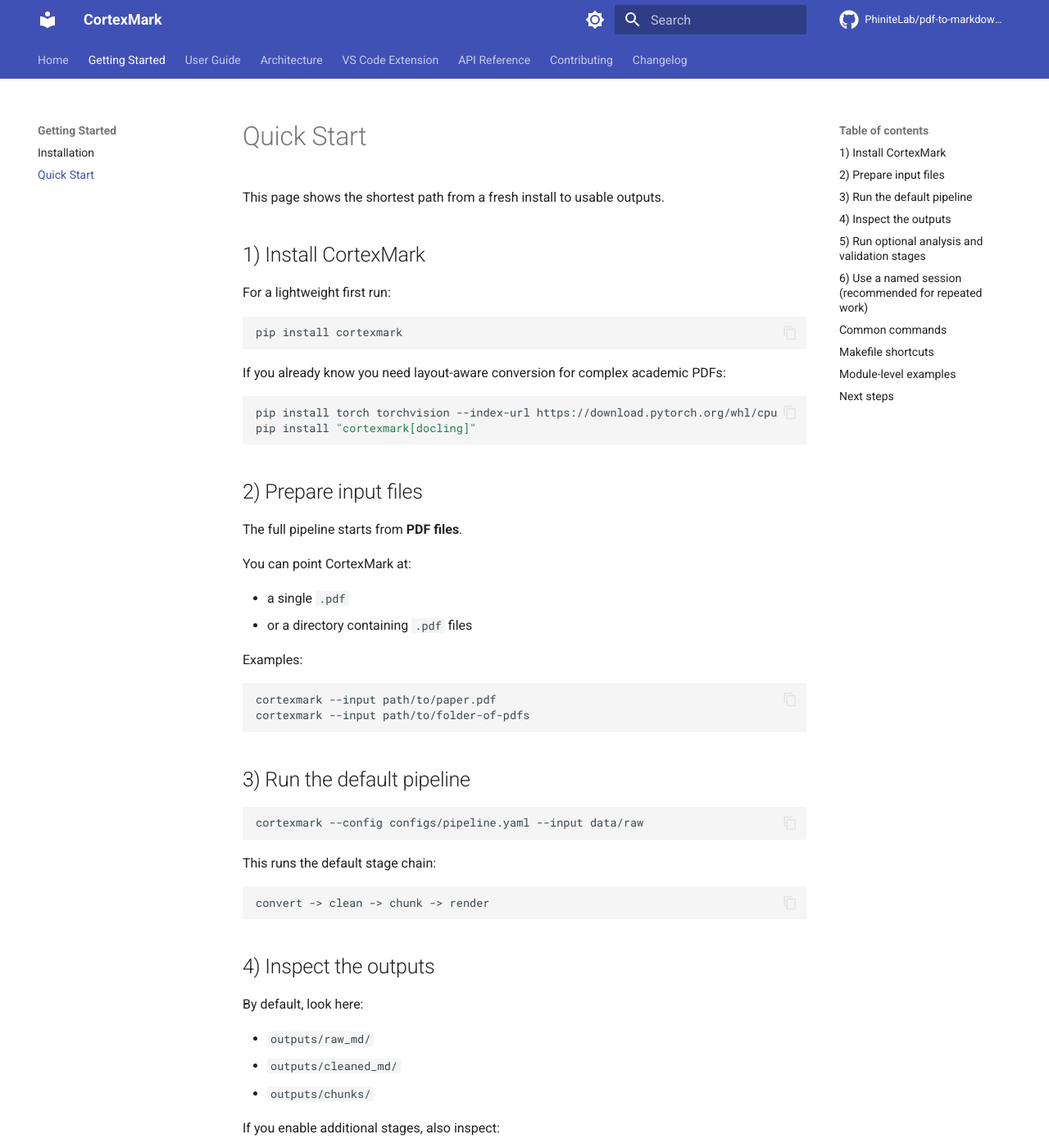
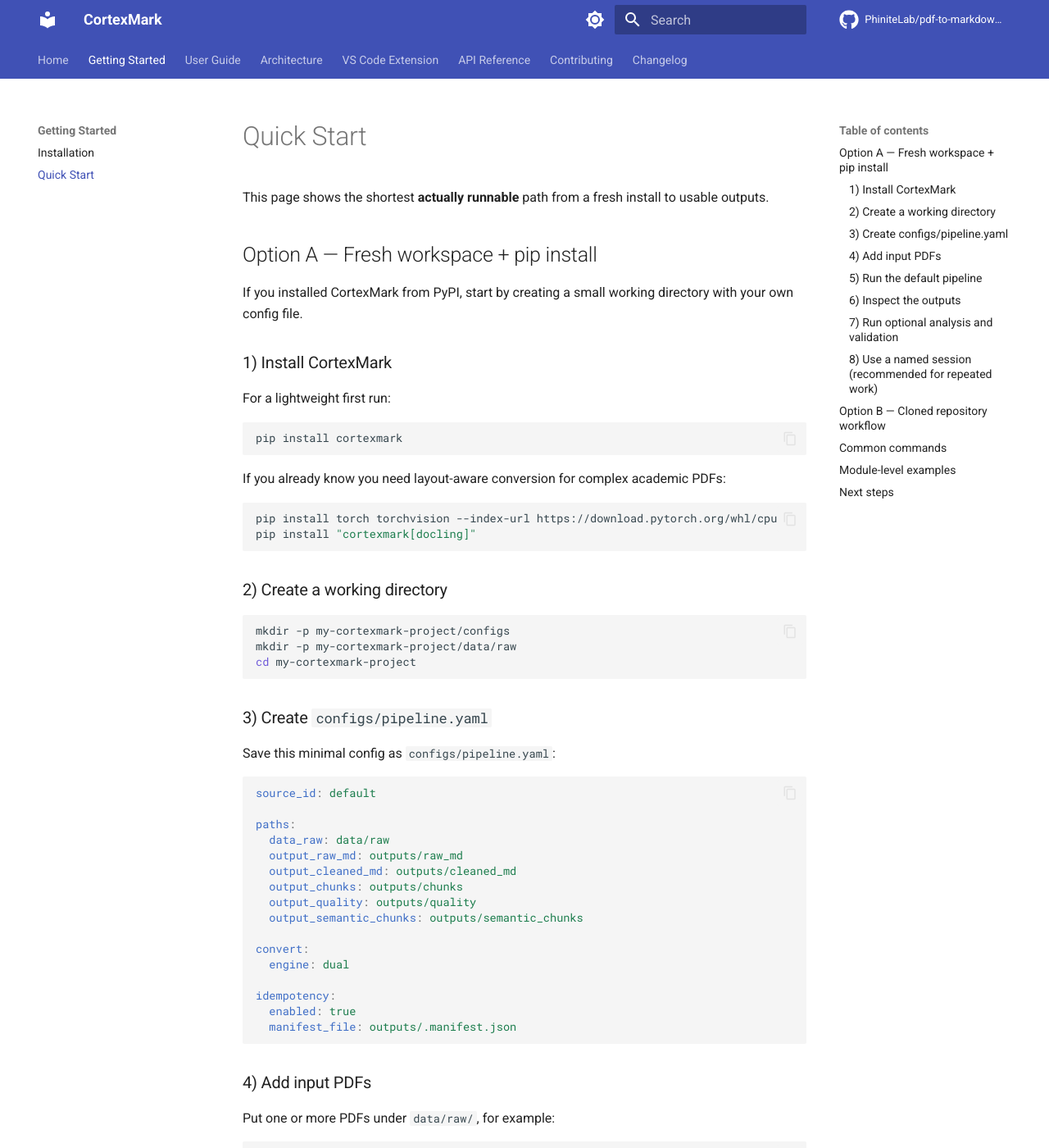
Before and after one commit to PhiniteLab/pdf-to-markdown-pipeline, an MkDocs documentation site: the page built from docs/getting-started/quickstart.md, in a window 1280 px wide and 1400 px high. Shown: the whole window at 82% size. Built offline with MkDocs 1.6.1 and Material for MkDocs 9.7.7, drawn with Linux system fonts in a browser that asks for light colours; comment, search, counter and statistics services are not loaded; some of the changed text lies outside the part shown.

````diff
--- a/docs/getting-started/quickstart.md
+++ b/docs/getting-started/quickstart.md
@@ -1,9 +1,12 @@
-
 # Quick Start
 
-This page shows the shortest path from a fresh install to usable outputs.
+This page shows the shortest **actually runnable** path from a fresh install to usable outputs.
 
-## 1) Install CortexMark
+## Option A — Fresh workspace + pip install
+
+If you installed CortexMark from PyPI, start by creating a small working directory with your own config file.
+
+### 1) Install CortexMark
 
 For a lightweight first run:
 
@@ -18,23 +21,49 @@
 pip install "cortexmark[docling]"
 ```
 
-## 2) Prepare input files
-
-The full pipeline starts from **PDF files**.
-
-You can point CortexMark at:
-
-- a single `.pdf`
-- or a directory containing `.pdf` files
-
-Examples:
+### 2) Create a working directory
 
 ```bash
-cortexmark --input path/to/paper.pdf
-cortexmark --input path/to/folder-of-pdfs
+mkdir -p my-cortexmark-project/configs
+mkdir -p my-cortexmark-project/data/raw
+cd my-cortexmark-project
 ```
 
-## 3) Run the default pipeline
+### 3) Create `configs/pipeline.yaml`
+
+Save this minimal config as `configs/pipeline.yaml`:
+
+```yaml
+source_id: default
+
+paths:
+  data_raw: data/raw
+  output_raw_md: outputs/raw_md
+  output_cleaned_md: outputs/cleaned_md
+  output_chunks: outputs/chunks
+  output_quality: outputs/quality
+  output_semantic_chunks: outputs/semantic_chunks
+
+convert:
+  engine: dual
+
+idempotency:
+  enabled: true
+  manifest_file: outputs/.manifest.json
+```
+
+### 4) Add input PDFs
+
+Put one or more PDFs under `data/raw/`, for example:
+
+```text
+my-cortexmark-project/
+├── configs/pipeline.yaml
+└── data/raw/
+    └── paper.pdf
+```
+
+### 5) Run the default pipeline
 
 ```bash
 cortexmark --config configs/pipeline.yaml --input data/raw
@@ -46,9 +75,9 @@
 convert -> clean -> chunk -> render
 ```
 
-## 4) Inspect the outputs
+### 6) Inspect the outputs
 
-By default, look here:
+Look here:
 
 - `outputs/raw_md/`
 - `outputs/cleaned_md/`
@@ -59,10 +88,10 @@
 - `outputs/semantic_chunks/`
 - `outputs/quality/`
 
-## 5) Run optional analysis and validation stages
+### 7) Run optional analysis and validation
 
 ```bash
-cortexmark --stages analyze validate --input data/raw
+cortexmark --config configs/pipeline.yaml --stages analyze validate --input data/raw
 ```
 
 This produces artifacts such as:
@@ -74,7 +103,7 @@
 - scientific QA reports
 - citation context reports
 
-## 6) Use a named session (recommended for repeated work)
+### 8) Use a named session (recommended for repeated work)
 
 ```bash
 cortexmark --config configs/pipeline.yaml --input data/raw --session-name experiment-1
@@ -90,23 +119,19 @@
 
 That same layout is used by the VS Code extension.
 
-## Common commands
+## Option B — Cloned repository workflow
+
+If you cloned the repository, you can use the checked-in config and Makefile helpers directly:
 
 ```bash
-# Choose an engine
-cortexmark --engine markitdown --input data/raw
-cortexmark --engine docling --input data/raw
-cortexmark --engine dual --input data/raw
-
-# Run only specific stages
-cortexmark --stages convert clean
-cortexmark --stages analyze validate
-
-# Force reprocessing
-cortexmark --no-manifest
+git clone https://github.com/PhiniteLab/pdf-to-markdown-pipeline.git
+cd pdf-to-markdown-pipeline
+python3 -m venv .venv
+source .venv/bin/activate
+pip install -e ".[dev]"
 ```
 
-## Makefile shortcuts
+Then use:
 
 ```bash
 make all
@@ -117,14 +142,30 @@
 make lint
 ```
 
+## Common commands
+
+```bash
+# Choose an engine
+cortexmark --config configs/pipeline.yaml --engine markitdown --input data/raw
+cortexmark --config configs/pipeline.yaml --engine docling --input data/raw
+cortexmark --config configs/pipeline.yaml --engine dual --input data/raw
+
+# Run only specific stages
+cortexmark --config configs/pipeline.yaml --stages convert clean --input data/raw
+cortexmark --config configs/pipeline.yaml --stages analyze validate --input data/raw
+
+# Force reprocessing
+cortexmark --config configs/pipeline.yaml --no-manifest --input data/raw
+```
+
 ## Module-level examples
 
 ```bash
-python -m cortexmark.convert --input data/raw/paper.pdf --engine docling
-python -m cortexmark.clean --input outputs/raw_md --output-dir outputs/cleaned_md
-python -m cortexmark.chunk --input outputs/cleaned_md --output-dir outputs/chunks
-python -m cortexmark.cross_ref --input outputs/cleaned_md
-python -m cortexmark.rag_export --input outputs/chunks
+python -m cortexmark.convert --config configs/pipeline.yaml --input data/raw/paper.pdf --engine docling
+python -m cortexmark.clean --config configs/pipeline.yaml --input outputs/raw_md --output-dir outputs/cleaned_md
+python -m cortexmark.chunk --config configs/pipeline.yaml --input outputs/cleaned_md --output-dir outputs/chunks
+python -m cortexmark.cross_ref --config configs/pipeline.yaml --input outputs/cleaned_md
+python -m cortexmark.rag_export --config configs/pipeline.yaml --input outputs/chunks
 ```
 
 ## Next steps
````
Also changed, not shown: README.md (+5 -0 lines), 2 other files.
